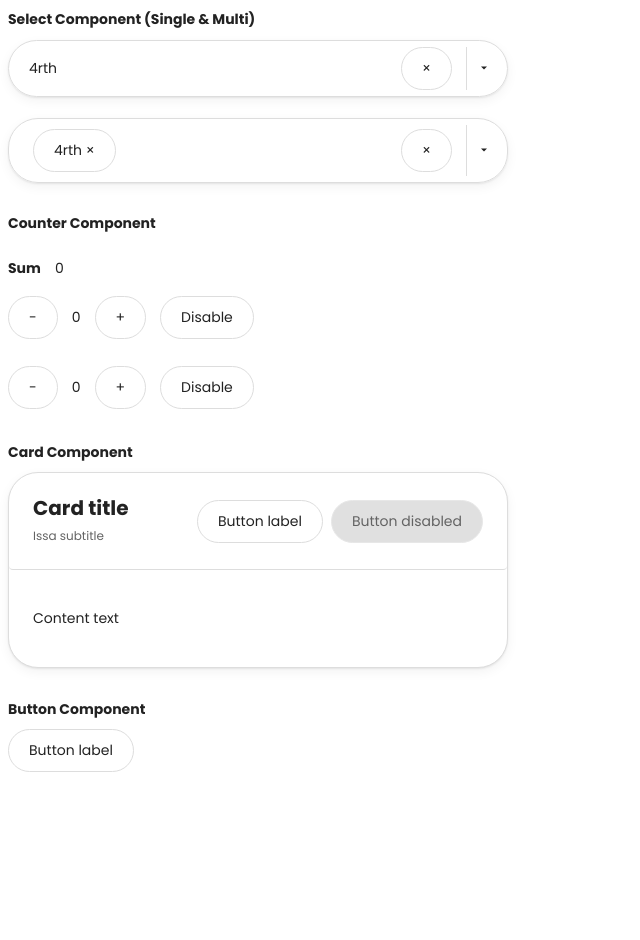
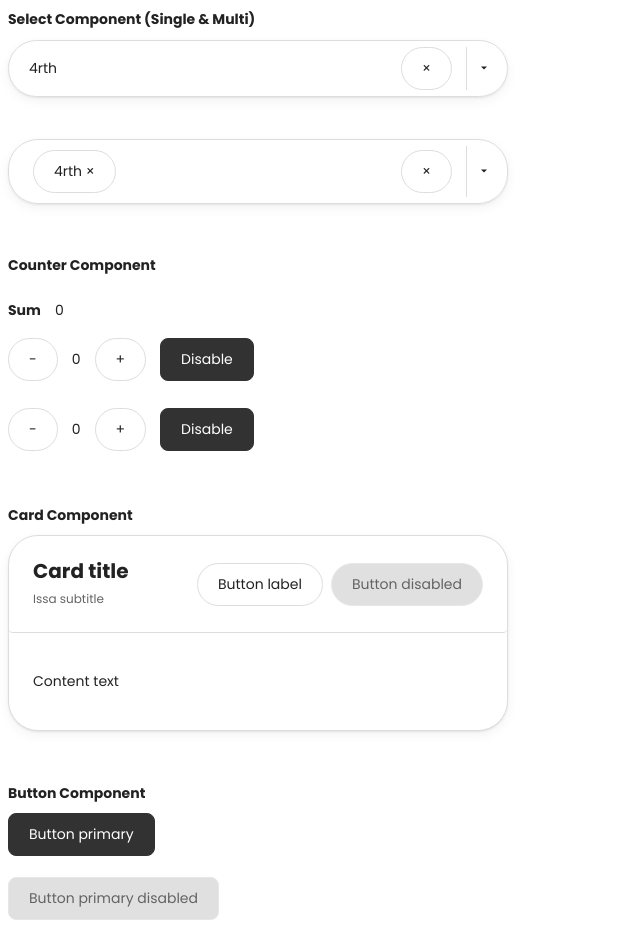
Before and after one commit to chilucdiep/component-library, a React (Vite) app: page / in a window 1280 px wide. Shown: the top 940 px of the page, without its empty margins (0-640 px from the left). Before the commit the page ends 800 px from the top, so only its background shows below. Built offline with nearby package versions, Linux system fonts and the light colour scheme.

Commit message:
Primary disabled

```diff
--- a/src/App.tsx
+++ b/src/App.tsx
@@ -58,21 +58,44 @@ function App() {
     </Card>
   );
 
+  const buttonComponentMarkup = (
+    <>
+      <Button label="Button primary" variant="primary" />
+      <br />
+      <br />
+      <Button
+        label="Button primary disabled"
+        variant="primary"
+        disabled={true}
+      />
+      <br />
+      <br />
+      <Button label="Button label" />
+      <br />
+      <br />
+      <Button label="Button disabled" disabled={true} />
+    </>
+  );
+
   return (
     <>
       <h1>Select Component (Single & Multi)</h1>
       {singleSelectComponentMarkup}
       <br />
+      <br />
       {multiSelectComponentMarkup}
+      <br />
       <br />
       <h1>Counter Component</h1>
       <Counter />
       <br />
+      <br />
       <h1>Card Component</h1>
       {cardComponentMarkup}
       <br />
+      <br />
       <h1>Button Component</h1>
-      <Button label="Button label" />
+      {buttonComponentMarkup}
     </>
   );
 }
--- a/src/components/Button/Button.module.scss
+++ b/src/components/Button/Button.module.scss
@@ -34,13 +34,30 @@ body,
   }
 }
 
+.primary {
+  background-color: black;
+  border-color: black;
+  border-radius: 8px;
+  color: white;
+  opacity: 0.8;
+
+  &:hover {
+    border-color: black;
+    color: white;
+    opacity: 1;
+  }
+}
+
 .disabled {
   background-color: var(--disabled-color);
+  border-color: rgb(221, 221, 221);
+  color: var(--main-color);
   opacity: 0.7;
   cursor: not-allowed;
 
   &:hover {
     color: var(--main-color);
+    opacity: 0.7;
     border-color: rgb(221, 221, 221);
   }
 }
--- a/src/components/Button/Button.tsx
+++ b/src/components/Button/Button.tsx
@@ -4,12 +4,19 @@ import styles from "./Button.module.scss";
 type ButtonProps = {
   label: string;
   disabled?: boolean;
+  variant?: "primary" | "secondary";
   onClick?(e?: any): void;
 };
 
-export function Button({ label, disabled, onClick }: ButtonProps) {
+export function Button({
+  label,
+  disabled,
+  variant = "secondary",
+  onClick,
+}: ButtonProps) {
   const classes = classNames(styles.Button, {
     [styles.disabled]: disabled,
+    [styles.primary]: variant === "primary",
   });
   return (
     <button className={classes} disabled={disabled} onClick={onClick}>
--- a/src/components/Counter/components/SingleCounter.tsx
+++ b/src/components/Counter/components/SingleCounter.tsx
@@ -22,6 +22,7 @@ export function SingleCounter({
       <Button label="+" disabled={isDisabled} onClick={() => increment()} />
       <Button
         label={isDisabled ? "Enable" : "Disable"}
+        variant="primary"
         onClick={() => handleDisable()}
       />
     </div>
```
